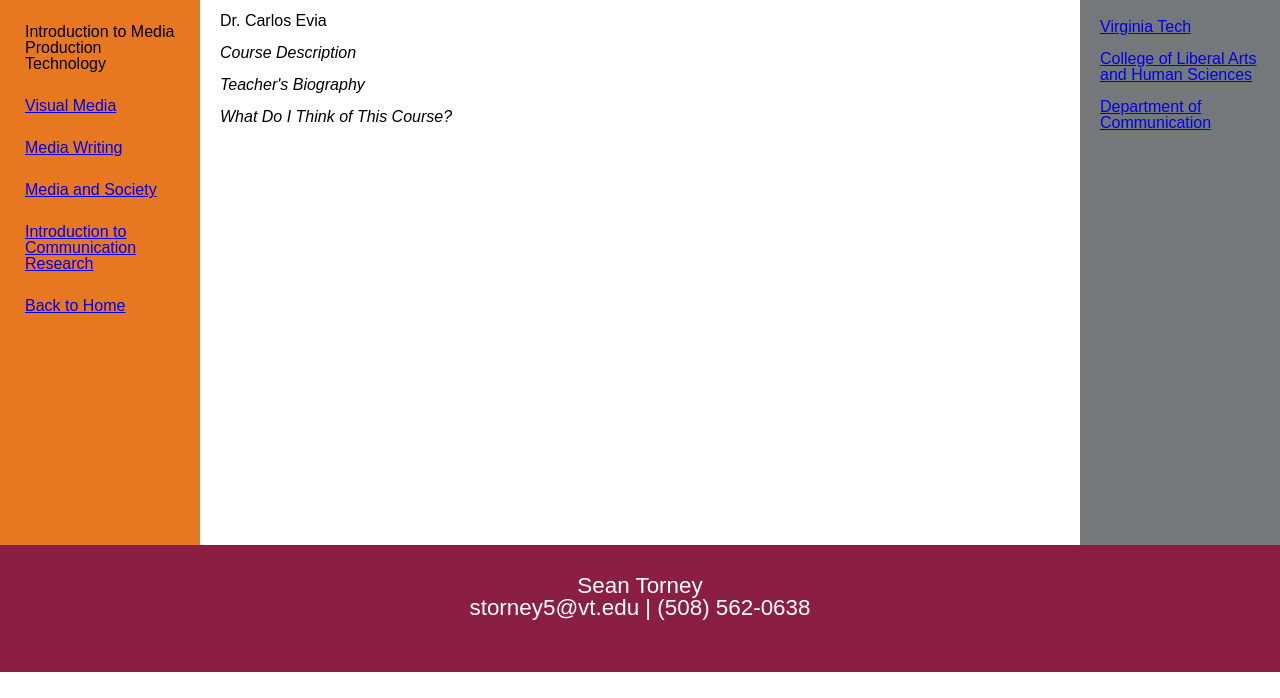
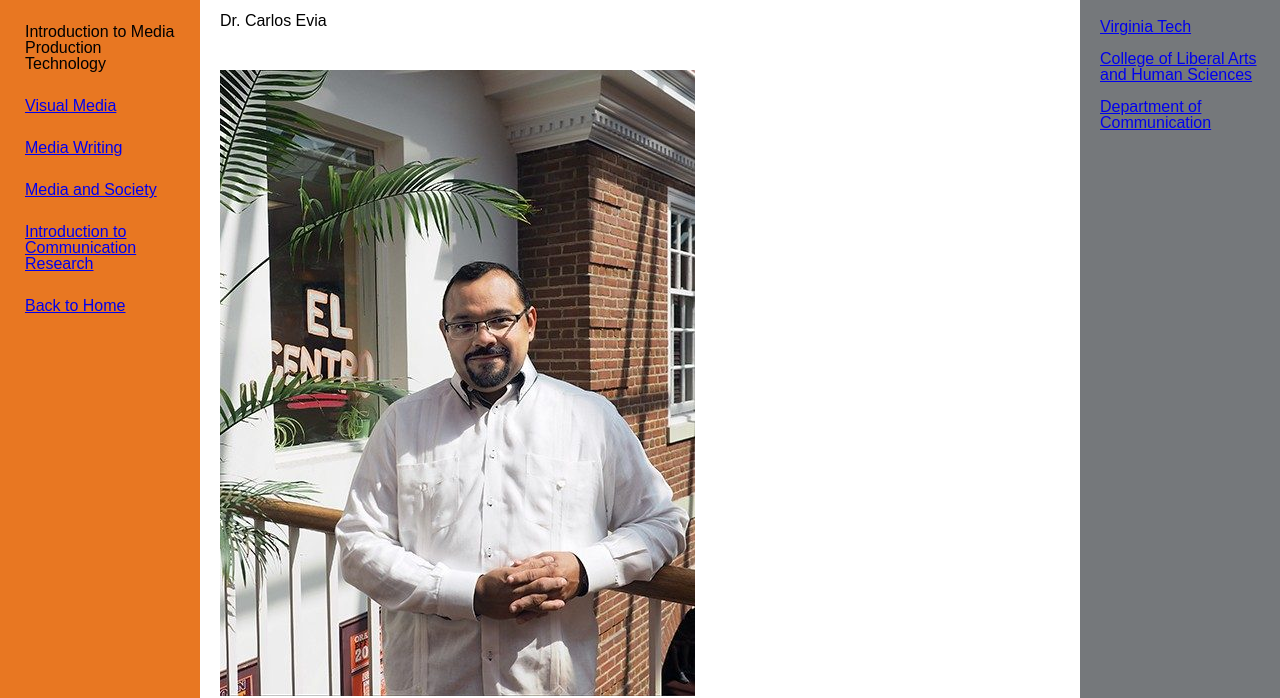
Before and after one commit to storney5/meet-my-teachers, a plain HTML site: page 1114.html in a window 1280 px wide. Shown: the part 128-826 px from the top of the page. Before the commit the page ends 800 px from the top, so only its background shows below. Drawn offline with Linux system fonts and the light colour scheme.

Commit message:
Added image of Dr.Evia and put it on site

```diff
--- a/1114.html
+++ b/1114.html
@@ -29,6 +29,7 @@
  <main>
    <h2>Course Teacher</h2>
    <p> Dr. Carlos Evia<p>
+   <img src="Dr.Evia.jpg" class="responsive"/>
    <h3>Course Description</h3>
    <h3>Teacher's Biography</h3>
    <h3>What Do I Think of This Course?</h3>
```
Also changed, not shown: Dr.Evia.jpg (added).
